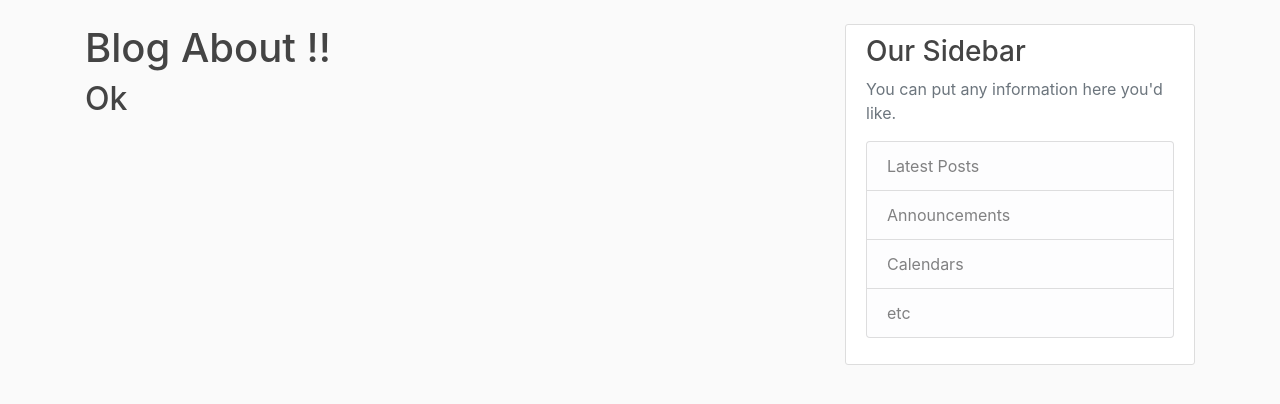
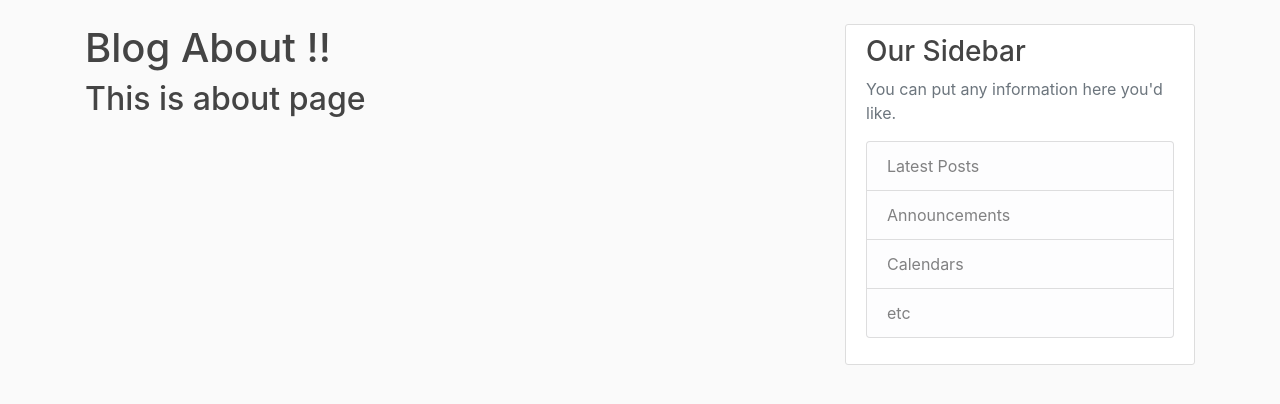
Before and after one commit to sairevanthv/Dj-Pro, a Django app: template blog/templates/blog/about.html in a window 1280 px wide. Shown: the part 56-460 px from the top of the page. Run offline with Django 3.2, Linux system fonts and the light colour scheme; the template is opened without the code that fills it, so the values that code supplies are empty; some libraries are stand-ins or nearby versions.

Commit message:
Update about.html

```diff
--- a/blog/templates/blog/about.html
+++ b/blog/templates/blog/about.html
@@ -1,5 +1,5 @@
 {% extends "blog/base.html" %}
 {% block content %}
     <h1>Blog About !! </h1>
-<h2>Ok </h2>
+<h2>This is about page </h2>
 {% endblock content %}
```
